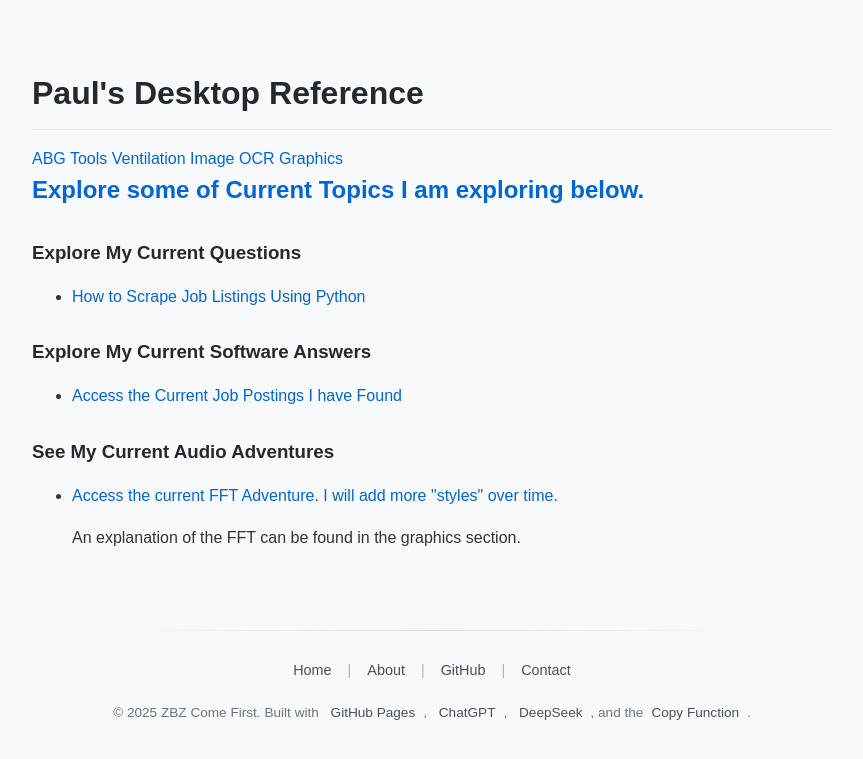
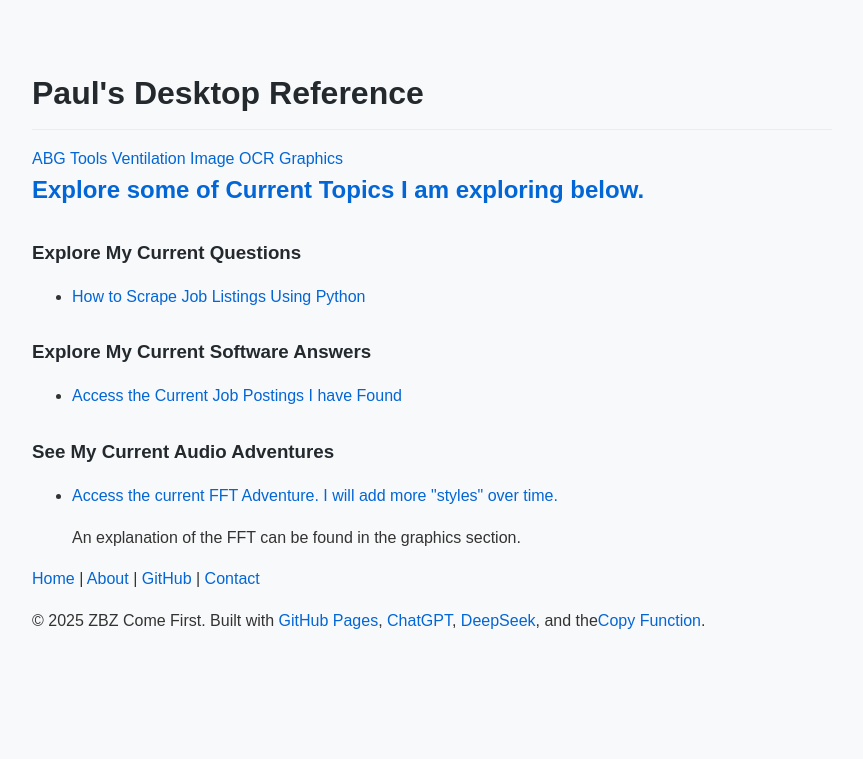
Before and after one commit to ZBZFirst/info, a Jekyll site: the page built from index.md, in a window 1280 px wide. Shown: the top 759 px of the page, without its empty margins (208-1071 px from the left). Built offline with Jekyll 4.4.1, drawn with Linux system fonts in a browser that asks for light colours.

Commit message:
Update footer.html

```diff
--- a/_includes/footer.html
+++ b/_includes/footer.html
@@ -16,4 +16,4 @@
     </p>
   </div>
 </footer>
-<link rel="stylesheet" href="_css/footer.css">
+<link rel="stylesheet" href="/info/_css/defaultpage.css">
```
